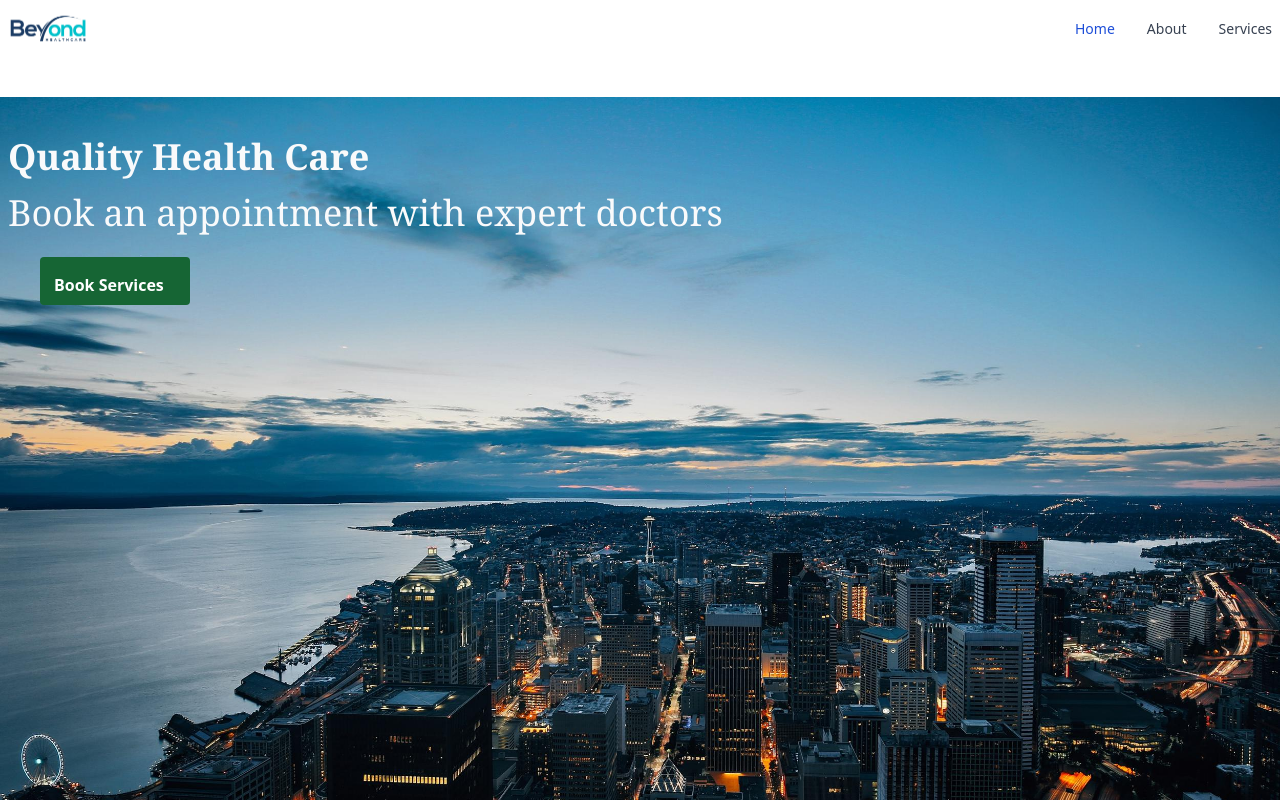
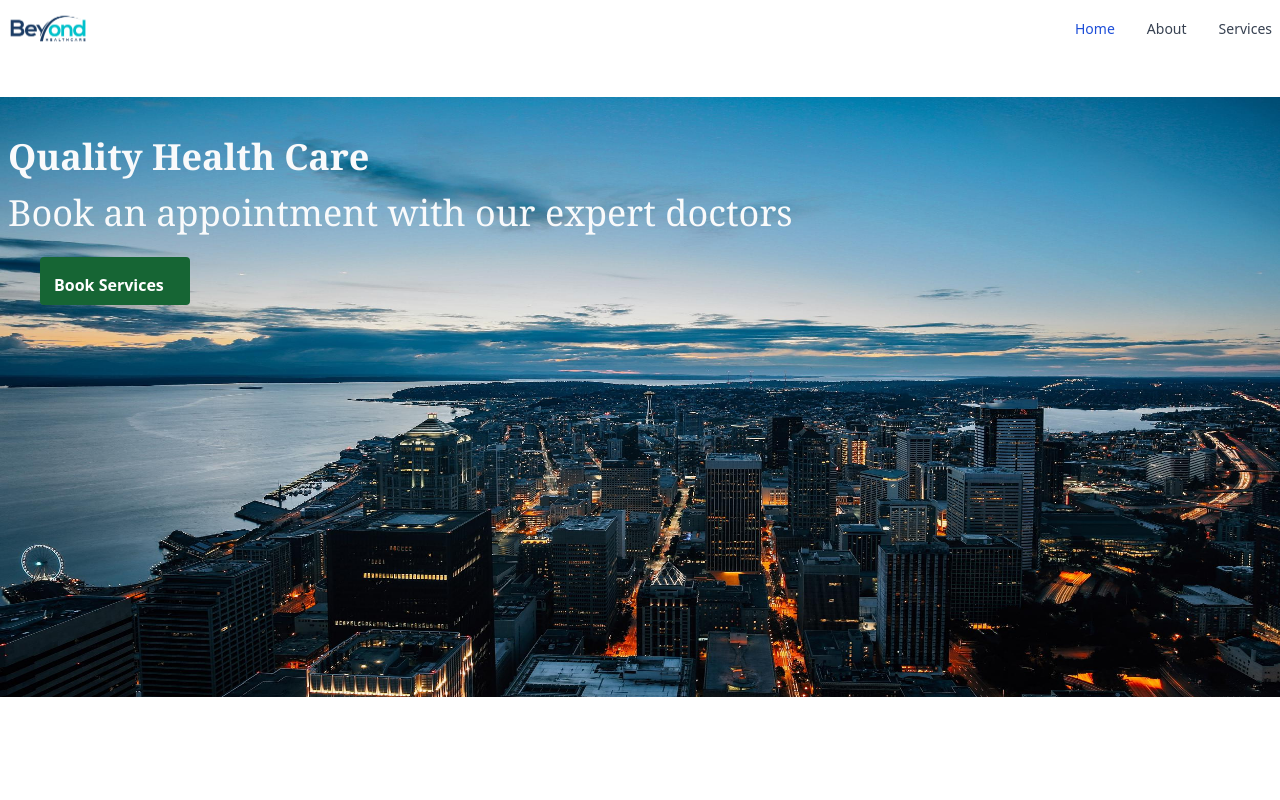
Before and after one commit to chefinazia/beyond, a React (Vite) app: page / in a window 1280 px wide. Shown: the top 800 px of the page. Built offline with nearby package versions, Linux system fonts and the light colour scheme.

Commit message:
adjust width and height of screen

```diff
--- a/src/Services.jsx
+++ b/src/Services.jsx
@@ -3,17 +3,17 @@ import React from "react";
 const Services = () => {
   return (
     <>
-      <div className="relative justify-items-start ">
+      <div className="relative justify-items-start">
         <img
           src="../images/39580282-3cb4-11e8-bbb9-0242ac11000f-jpg-hero_image.jpeg"
           alt="img"
-        />
+        className="h-[600px] w-screen"/>
         <div className="w-full absolute top-0 left-2 text-center mt-10">
           <h2 className="text-4xl font-serif font-bold text-gray-50 text-left left-2">
             Quality Health Care
           </h2>
           <h2 className="text-4xl font-serif py-4 text-gray-50 text-left">
-            Book an appointment with expert doctors
+            Book an appointment with our expert doctors
           </h2>
           <a className="w-[150px] absolute left-8 px-2.5 py-2 mt-2 bg-green-800 text-left align-left text-white content-start font-semibold rounded">
             <svg
```
